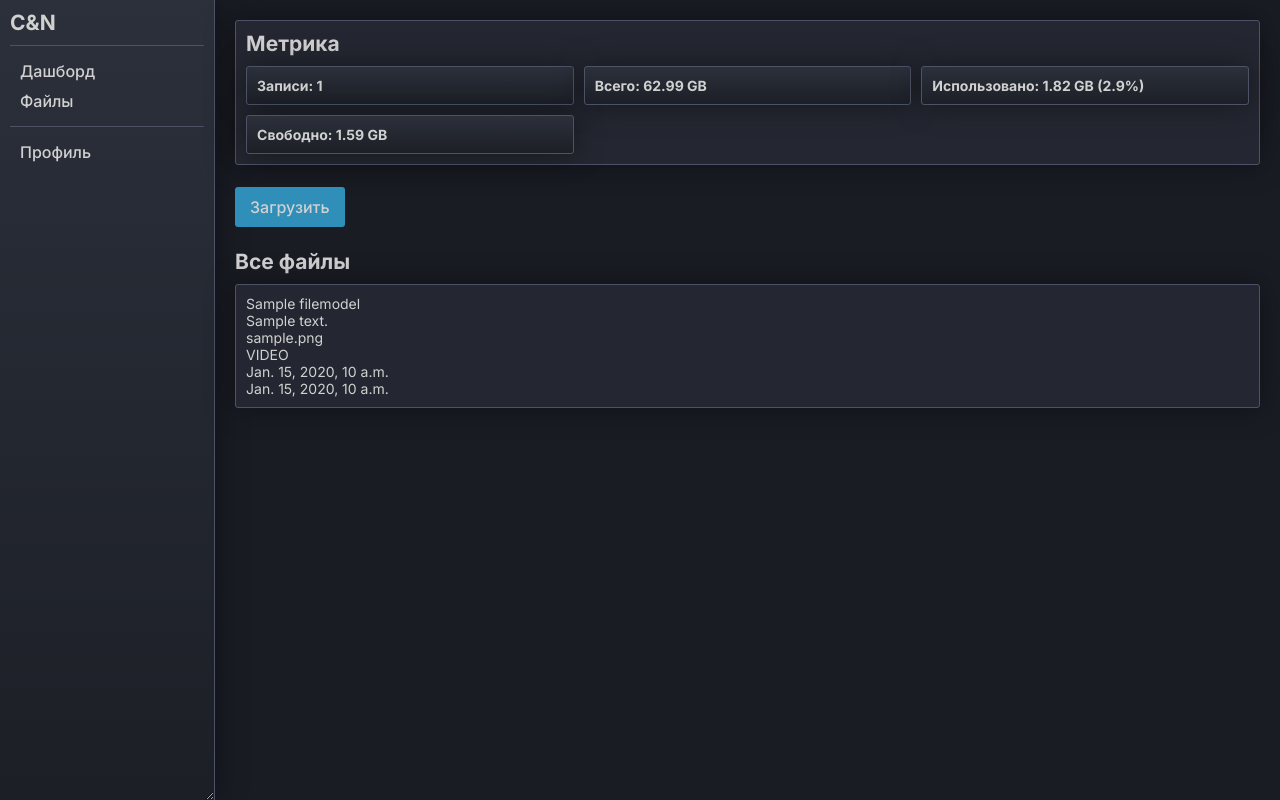
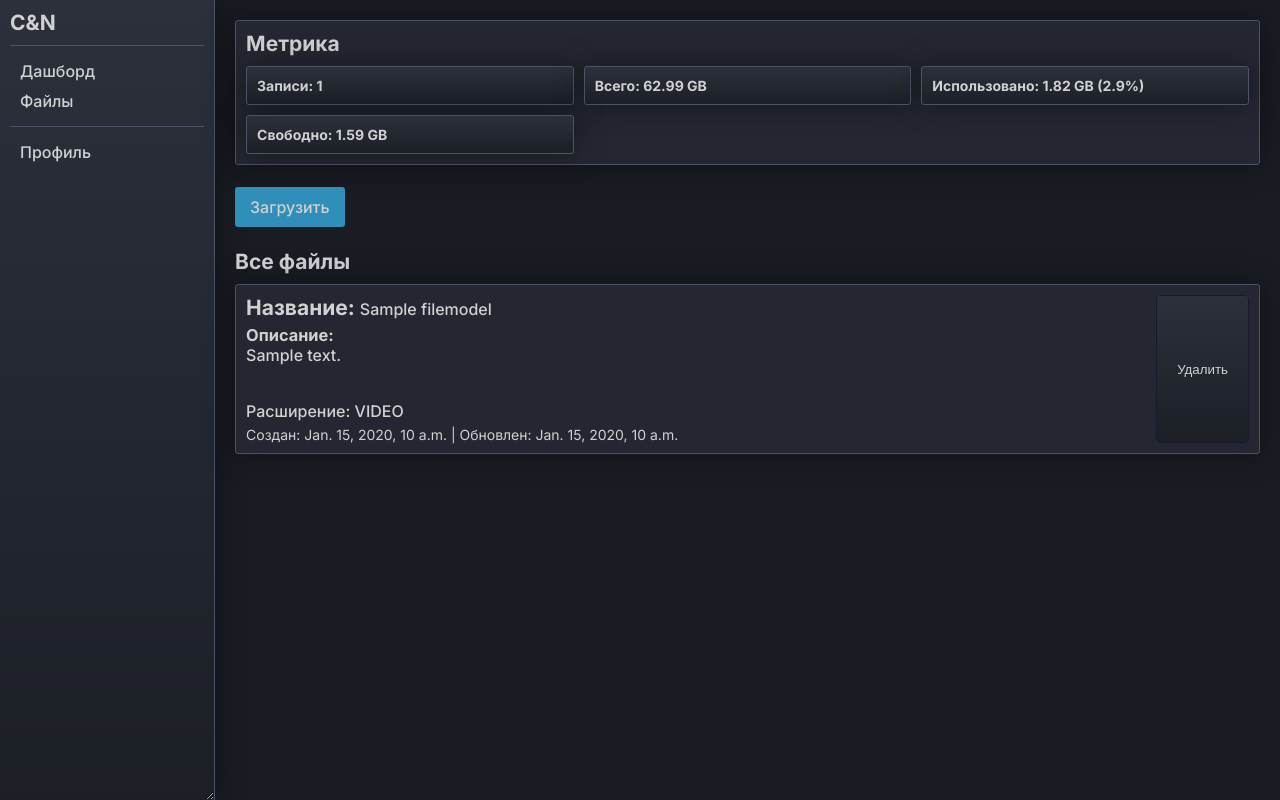
Before and after one commit to dmeetri/CandA, a Django app: page /files/list/ in a window 1280 px wide. Run offline with Django 5.2, Linux system fonts and the light colour scheme; a user stored in the database is signed in; tables that the repository leaves empty hold one stand-in row (values such as "Sample post").

Commit message:
add styles

```diff
--- a/CN/static/files.css
+++ b/CN/static/files.css
@@ -32,6 +32,35 @@
   gap: 10px;
 }
 
+.all-files-form-list-files {
+  display: flex;
+  flex-wrap: nowrap;
+  height: 170px;
+}
+.all-files-form-list-files button {
+  width: 100px;
+  height: 100%;
+  background-color: aqua;
+}
+
+.all-files-bock-file-info {
+  width: 100%;
+  display: flex;
+  flex-direction: column;
+  justify-content: space-between;
+}
+.all-files-bock-file-info:hover {
+  background-color: var(--accent-color);
+}
+.all-files-bock-file-info .block-file-main-info h2 {
+  margin-bottom: 5px;
+}
+.all-files-bock-file-info .block-file-second-info {
+  display: flex;
+  flex-direction: column;
+  gap: 5px;
+}
+
 /* FILE */
 
 /* CREATE FILE */
--- a/CN/static/styles.css
+++ b/CN/static/styles.css
@@ -16,11 +16,6 @@ section {
   margin-bottom: 32px;
 }
 
-::selection {
-  background-color: #ffcc00;
-  color: #000000;
-}
-
 button {
   width: 100%;
   padding: 10px;
@@ -29,9 +24,10 @@ button {
   border-radius: 3px;
   outline: none;
   cursor: pointer;
+  color: #d1d1d1;
 }
 button:hover {
-  background: var(--bg-block);
+  background: var(--accent-color-hover);
 }
 
 input {
@@ -41,6 +37,7 @@ input {
   border: 1px solid var(--border-dark);
   border-radius: 3px;
   outline: none;
+  color: #d1d1d1;
 }
 
 :root {
@@ -52,7 +49,7 @@ input {
   --bg-gradient: linear-gradient(180deg, #2b303b, #1c1f26);
 
   --border-light: #4c5366;
-  --border-dark: #3b1e1e;
+  --border-dark: #1a182f;
 
   --shadow-sm: 0px 0px 30px 0px rgba(0, 0, 0, 0.4);
   --shadow-md: 0px 0px 24px 8px rgba(13, 15, 20, 0.6);
--- a/CN/templates/files/file.html
+++ b/CN/templates/files/file.html
@@ -0,0 +1,4 @@
+{% extends 'base.html' %}
+{% load static %}
+
+{% block title %}{{ file.title }}{% endblock %}
--- a/CN/templates/files/files.html
+++ b/CN/templates/files/files.html
@@ -38,14 +38,26 @@
   <h2>Все файлы</h2>
 
   {% for file in files %}
-  <a href="#" class="main-block">
-    <p>{{ file.title }}</p>
-    <p>{{ file.description }}</p>
-    <p>{{ file.file }}</p>
-    <p>{{ file.extension }}</p>
-    <p>{{ file.created_at }}</p>
-    <p>{{ file.updated_at }}</p>
-  </a>
+  <form action="" class="main-block all-files-form-list-files">
+    <a href="{% url 'filesdetail' file.id %}" class="all-files-bock-file-info">
+      <div class="block-file-main-info">
+        <h2>
+          Название: <span class="text-regular font-normal">{{ file.title }}</span>
+        </h2>
+        <h3>
+          Описание:<br>
+          <span class="text-regular font-normal">{{ file.description }}</span>
+        </h3>
+      </div>
+
+      <div class="block-file-second-info">
+        <p class="text-regular font-normal">Расширение: {{ file.extension }}</p>
+        <p>Создан: {{ file.created_at }} | Обновлен: {{ file.updated_at }}</p>
+      </div>
+    </a>
+
+    <button>Удалить</button>
+  </form>
   {% endfor %}
 </section>
 {% endblock %}
```
